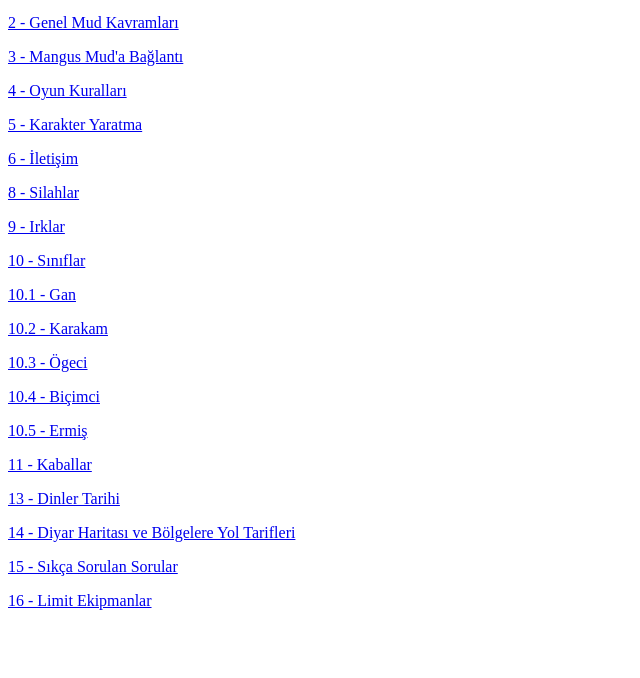
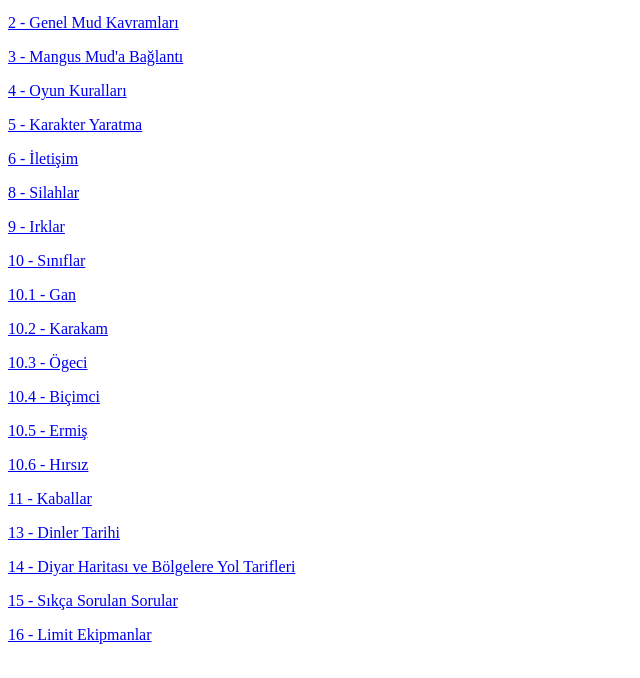
Before and after one commit to mangusmud/mangusmud.github.io, a plain HTML site: page index.html in a window 1280 px wide. Shown: the part 100-778 px from the top of the page, without its empty margins (0-640 px from the left). Drawn offline with Linux system fonts and the light colour scheme.

Commit message:
Update index.html

```diff
--- a/index.html
+++ b/index.html
@@ -18,6 +18,7 @@
   <p><a href="10_3-Ogeci.html">10.3 - Ögeci</a></p>
   <p><a href="10_4-bicimci.html">10.4 - Biçimci</a></p>
   <p><a href="10_5-Ermis.html">10.5 - Ermiş</a></p>
+  <p><a href="10_6-hirsiz.html">10.6 - Hırsız</a></p>
 
 <p><a href="11-kaballar.html">11 - Kaballar</a></p>
 <p><a href="13-Dinler-Tarihi.html">13 - Dinler Tarihi</a></p>
```
